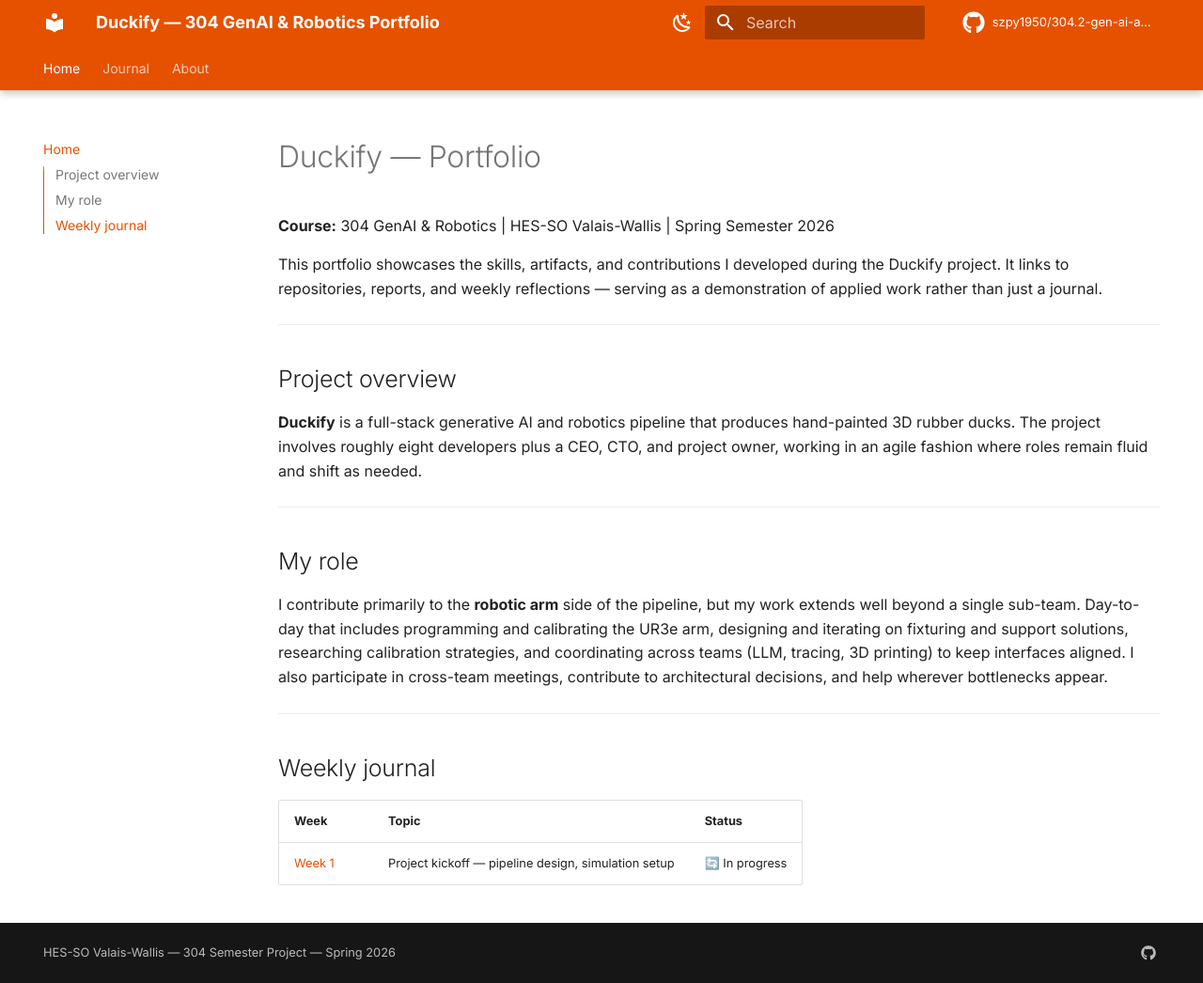
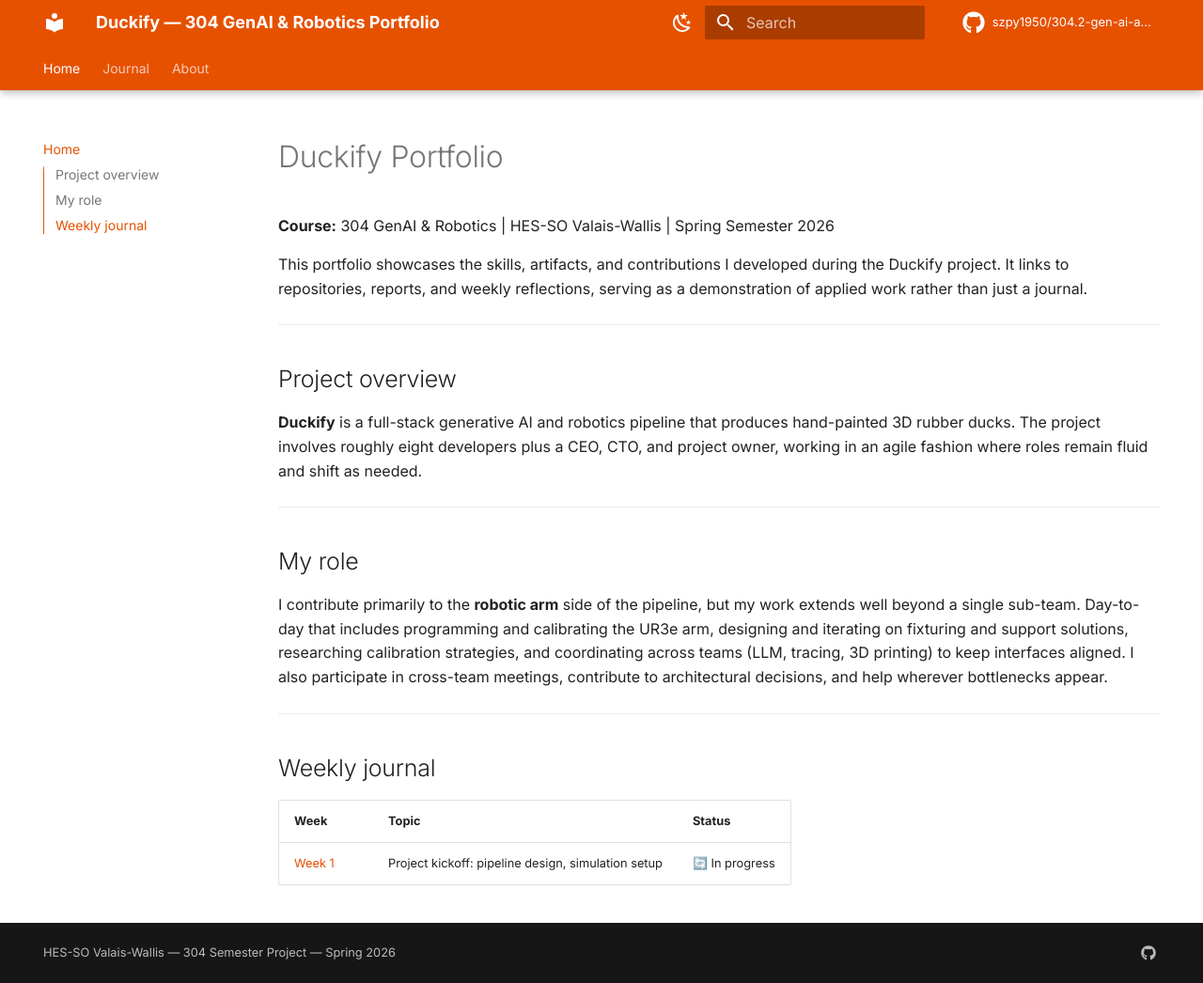
Before and after one commit to szpy1950/304.2-gen-ai-and-robotics-portfolio, an MkDocs documentation site: the page built from docs/index.md, in a window 1280 px wide and 1046 px high. Shown: the whole window at 94% size. Built offline with MkDocs 1.6.1 and Material for MkDocs 9.7.7, drawn with Linux system fonts in a browser that asks for light colours; comment, search, counter and statistics services are not loaded.

```diff
--- a/docs/index.md
+++ b/docs/index.md
@@ -1,8 +1,8 @@
-# Duckify — Portfolio
+# Duckify Portfolio
 
 **Course:** 304 GenAI & Robotics | HES-SO Valais-Wallis | Spring Semester 2026
 
-This portfolio showcases the skills, artifacts, and contributions I developed during the Duckify project. It links to repositories, reports, and weekly reflections — serving as a demonstration of applied work rather than just a journal.
+This portfolio showcases the skills, artifacts, and contributions I developed during the Duckify project. It links to repositories, reports, and weekly reflections, serving as a demonstration of applied work rather than just a journal.
 
 ---
 
@@ -22,4 +22,4 @@ I contribute primarily to the **robotic arm** side of the pipeline, but my work
 
 | Week | Topic | Status |
 |------|-------|--------|
-| [Week 1](articles/week-1.md) | Project kickoff — pipeline design, simulation setup | 🔄 In progress |
+| [Week 1](articles/week-1.md) | Project kickoff: pipeline design, simulation setup | 🔄 In progress |
```
Also changed, not shown: docs/about.md (+2 -2 lines), docs/articles/week-1.md (+1 -1 lines), docs/articles/week-2.md (deleted, +0 -79 lines).
